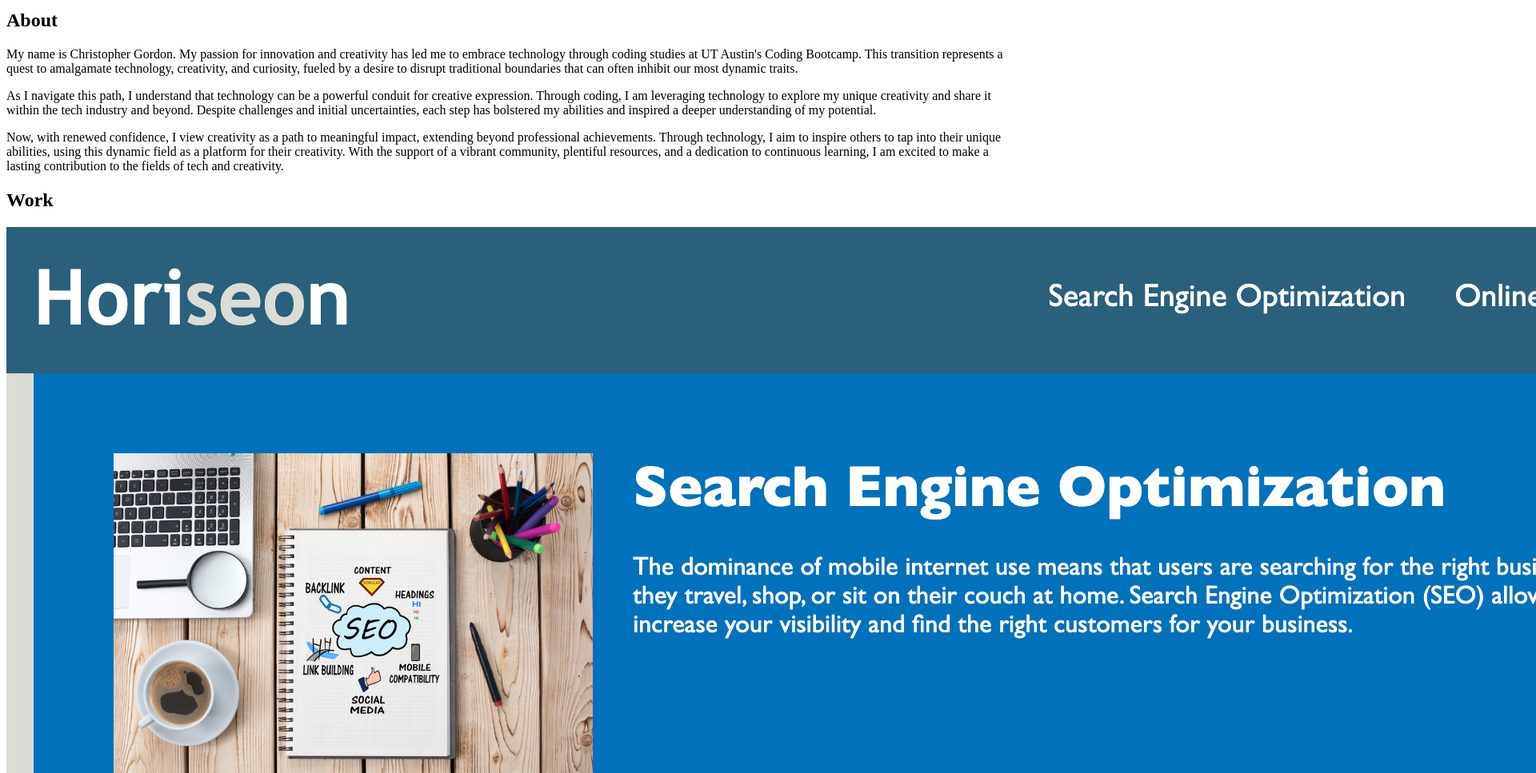
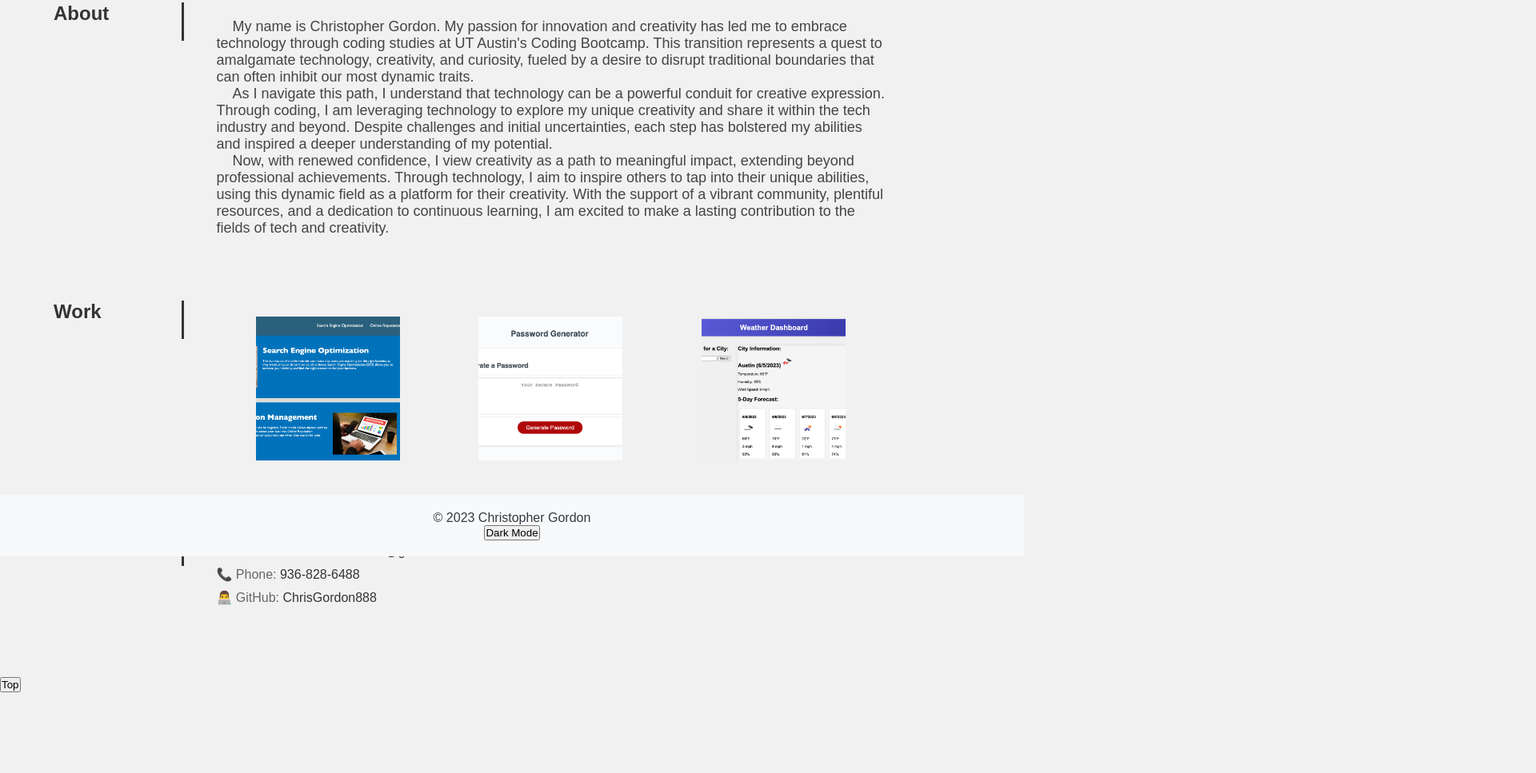
Before and after one commit to ChrisGordon888/Challenge2_ProfessionalPortfolioShowcase, a plain HTML site: page index.html in a window 1280 px wide. Shown: the part 104-1071 px from the top of the page at 80% size, 1920 px wide, since content can reach past the window. After the commit the page ends 970 px from the top, so only its background shows below. Drawn offline with nearby package versions, Linux system fonts and the light colour scheme; the site is published under a folder, as on GitHub Pages, so addresses that start at the root find nothing.

Commit message:
updating the HTML for proper GitHub page deployment.

```diff
--- a/index.html
+++ b/index.html
@@ -4,7 +4,7 @@
 <head>
     <meta charset="UTF-8">
     <meta name="viewport" content="width=device-width, initial-scale=1.0">
-    <link rel="stylesheet" href="/assets/css/style.css">
+    <link rel="stylesheet" href="assets/css/style.css">
     <title>Professional Portfolio</title>
 </head>
 
@@ -107,7 +107,7 @@
     <button id="topBtn">Top</button>
 
     <script src="https://ajax.googleapis.com/ajax/libs/jquery/3.5.1/jquery.min.js"></script>
-    <script src="/assets/javascript/index.js"></script>
+    <script src="assets/javascript/index.js"></script>
 </body>
 
 </html>
```
